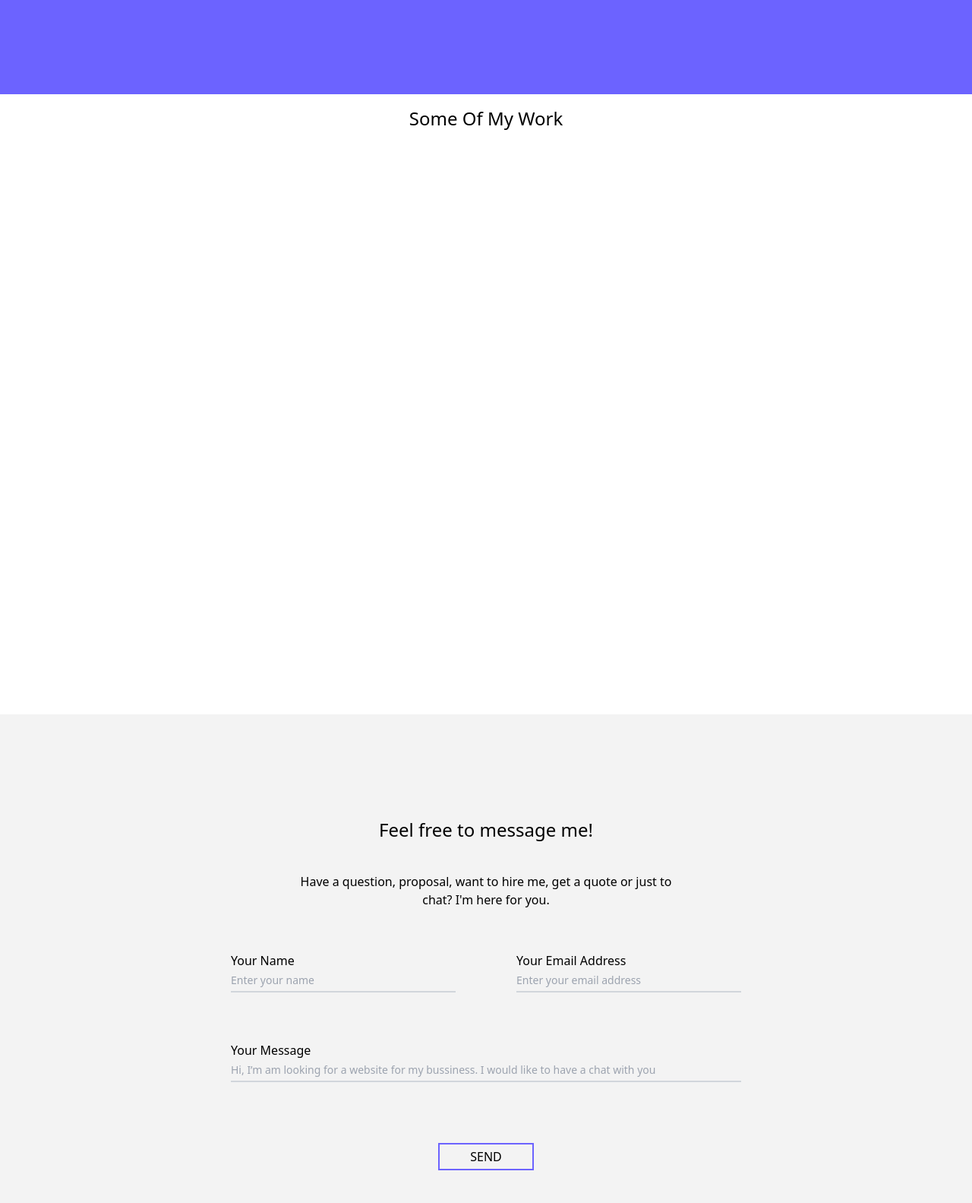
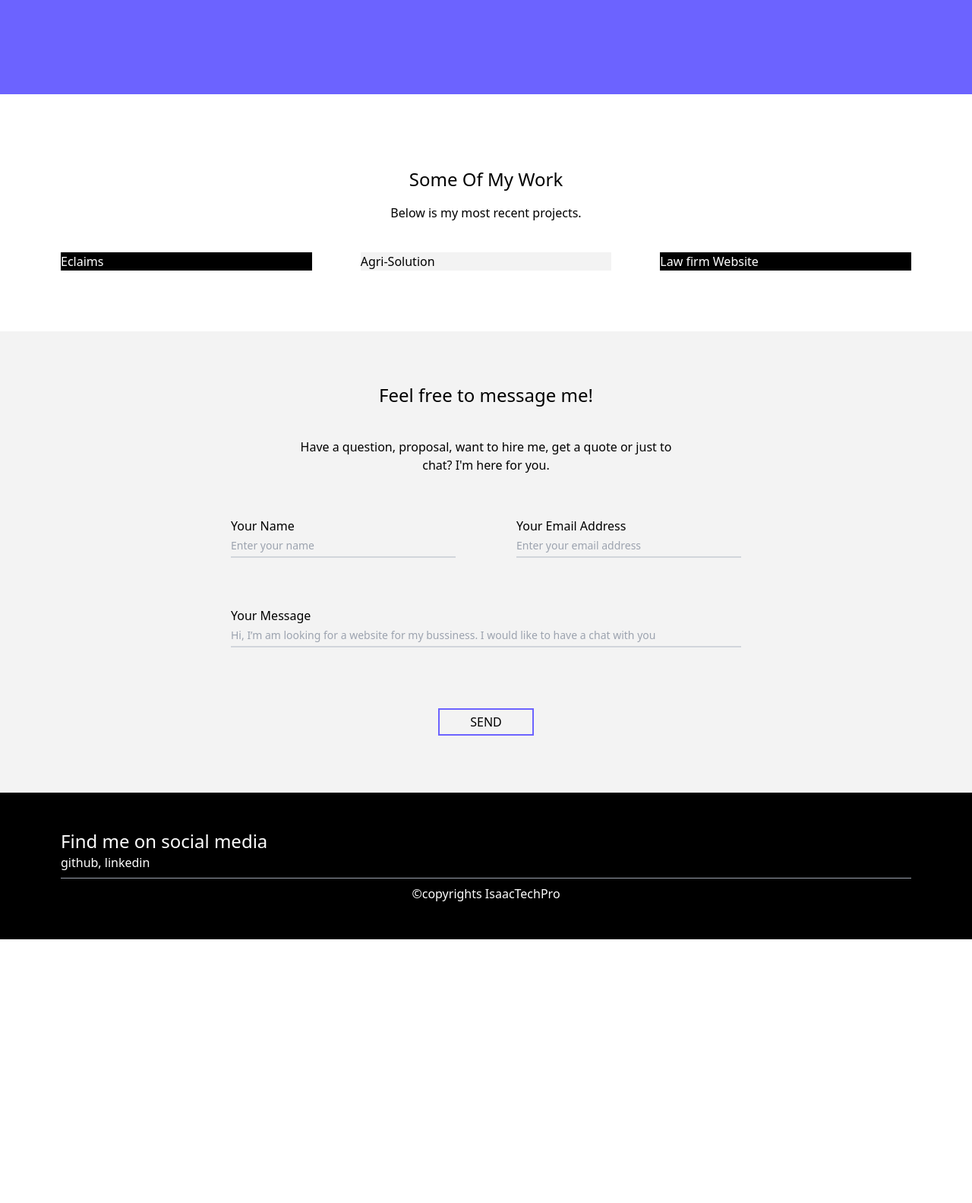
Before and after one commit to kgisaackg/landing_page, a website: page index.html in a window 1280 px wide. Shown: the part 1940-3523 px from the top of the page at 76% size. After the commit the page ends 3176 px from the top, so only its background shows below. Drawn offline with Linux system fonts and the light colour scheme.

Commit message:
project section and footer

```diff
--- a/index.html
+++ b/index.html
@@ -102,11 +102,36 @@
     </section>
 
     <!--Potfolio Section-->
-    <section id="portfolio" class="md:min-h-screen px-10 md:px-20">
+    <section id="portfolio" class="px-10 md:px-20 py-20">
       <h1 class="text-center text-2xl mt-4">
         Some Of My Work
       </h1>
+
+      <p class="mt-4 text-center">
+       Below is my most recent projects.
+      </p>
+
+
+      <div class="lg:flex justify-center gap-x-16">
+        <!-- Service 1-->
+        <div class="bg-black basis-2/6 mt-10 text-white">
+Eclaims
+        </div>
+
+        <!-- Service 2 -->
+        <div class=" basis-2/6 bg-cust_gray mt-10">
+        Agri-Solution
+        </div>
+
+        <!-- Service 2 -->
+        <div class="bg-black basis-2/6 text-white mt-10">
+          Law firm Website
+        </div>
+
+      </div>
     </section>
+
+
 
     <!--Contact Section-->
     <div id="contact" class="bg-cust_gray md:min-h-screen flex flex-col justify-between">
@@ -147,10 +172,14 @@
         </form>
       </div>
 
-      <div class="bg-black text-center text-white py-4">
+      <div class="bg-black text-center text-white px-10 md:px-20 py-12">
+        <h1 class="text-left text-2xl">Find me on social media</h1>
+          <p class="text-left">github, linkedin</p>
+        <hr class="my-2 border-gray-400" />
         &copy;copyrights IsaacTechPro
       </div>
     </div>
+
 
 
     <script>
```
Also changed, not shown: dist/output.css.
